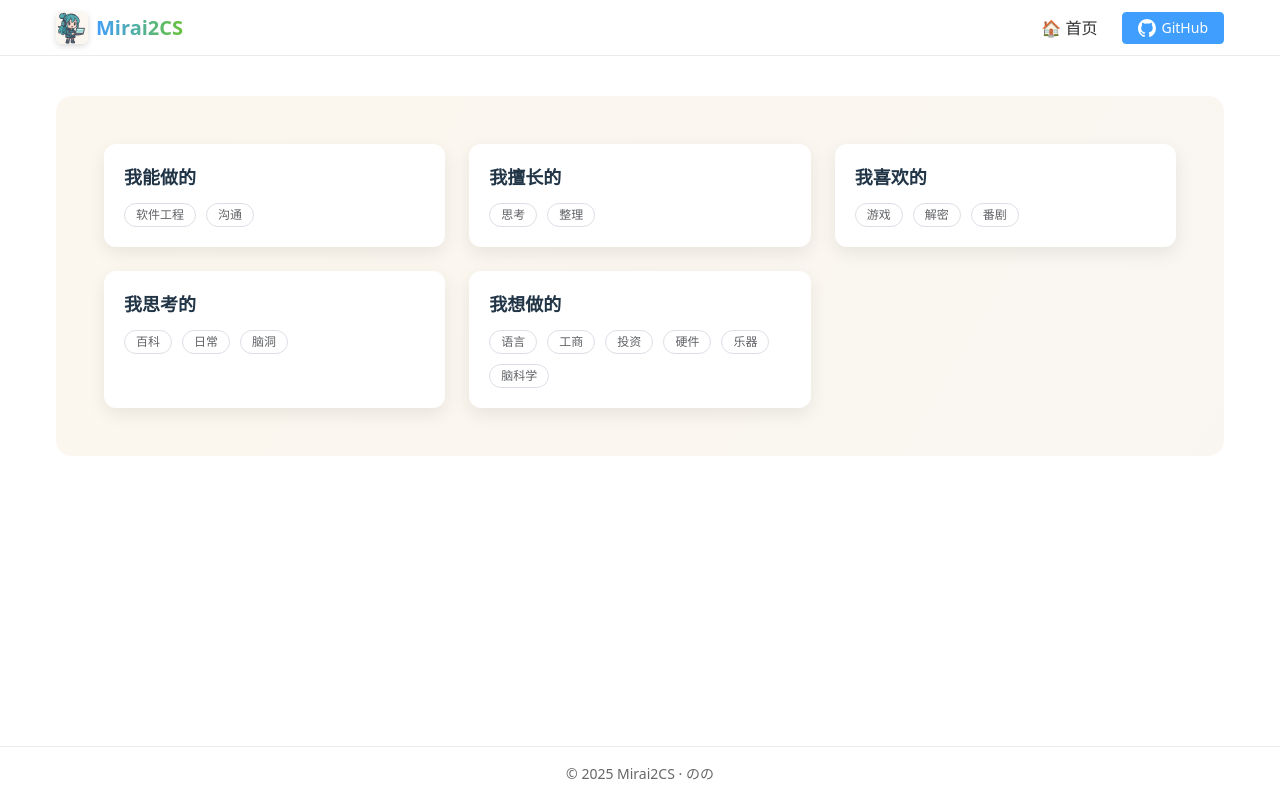
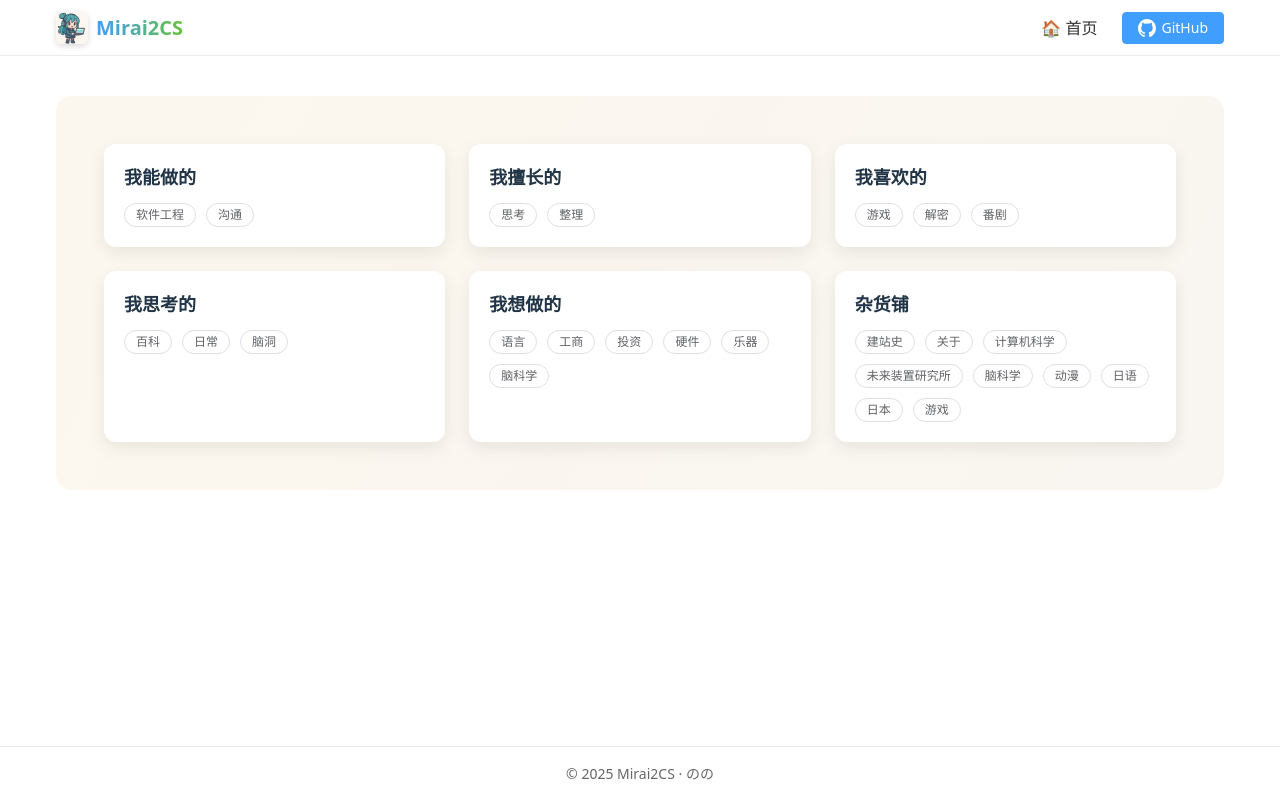
Before and after one commit to nono-easy/mirai2cs, a Vue app in the folder frontend/: page / in a window 1280 px wide. Built offline with nearby package versions, Linux system fonts and the light colour scheme.

Commit message:
feat：丢一些过去写的简单界面

```diff
--- a/frontend/src/views/core/Home.vue
+++ b/frontend/src/views/core/Home.vue
@@ -43,6 +43,21 @@
         { label: '硬件', to: '/sorry' },
         { label: '乐器', to: '/sorry' },
         { label: '脑科学', to: '/sorry' },
+      ]"
+    />
+
+    <ModuleCard
+      title="杂货铺"
+      :actions="[
+        { label: '建站史', to: '/history' },
+        { label: '关于', to: '/about' },
+        { label: '计算机科学', to: '/cs' },
+        { label: '未来装置研究所', to: '/lab' },
+        { label: '脑科学', to: '/neuroscience' },
+        { label: '动漫', to: '/anime' },
+        { label: '日语', to: '/japanese' },
+        { label: '日本', to: '/nihon' },
+        { label: '游戏', to: '/game' },
       ]"
     />
   </main>
```
